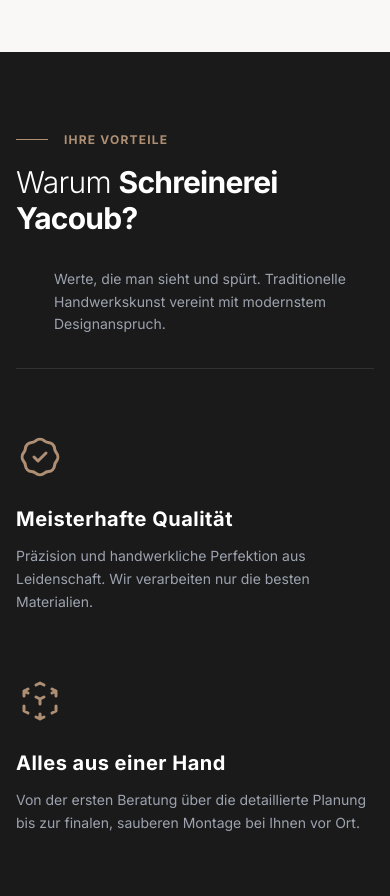
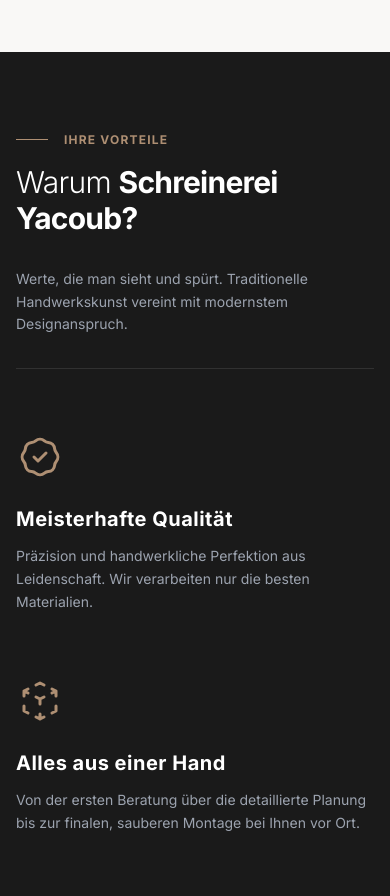
Before and after one commit to georgemagar-alt/schreinerei-yacoub, a website: page index.html in a window 390 px wide. Shown: the part 5040-5936 px from the top of the page. Drawn offline with nearby package versions, Linux system fonts and the light colour scheme; files that its build step writes are made by us from their sources.

Commit message:
Fix mobile alignment in Vorteile section

```diff
--- a/index.html
+++ b/index.html
@@ -279,7 +279,7 @@
       <!-- Why Us Section (Premium Dark Minimalist) -->
     <section id="warum-wir" class="py-20 bg-[#1a1a1a] text-white">
         <div class="container mx-auto px-4 max-w-6xl">
-            <div class="flex flex-col md:flex-row justify-between items-end mb-16 md:mb-20 gap-8 border-b border-white/10 pb-8">
+            <div class="flex flex-col md:flex-row justify-between items-start md:items-end mb-16 md:mb-20 gap-8 border-b border-white/10 pb-8">
                 <div class="max-w-2xl">
                     <div class="flex items-center gap-4 mb-4">
                         <div class="w-8 h-[1px] bg-[#ae8f73]"></div>
```
